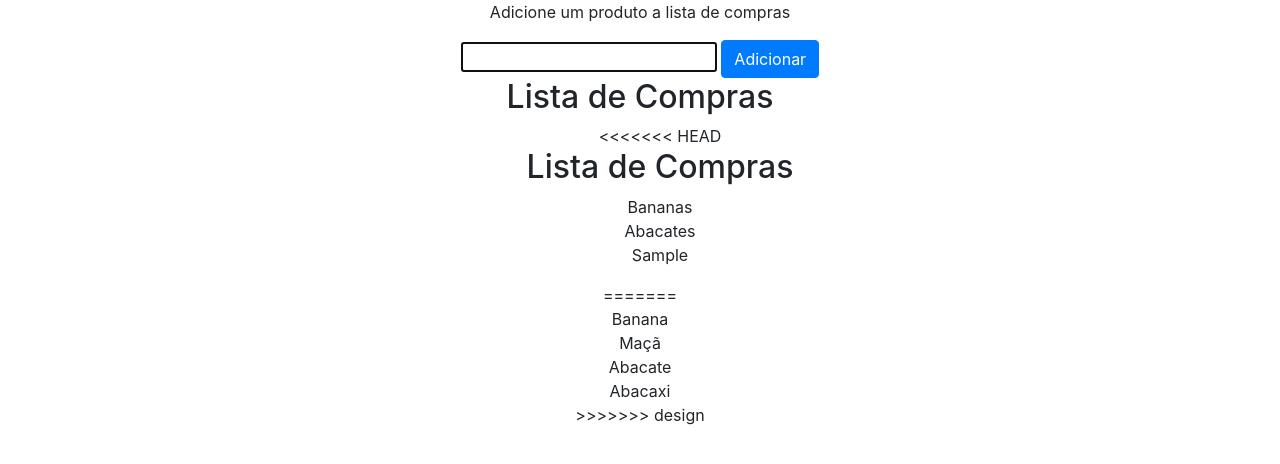
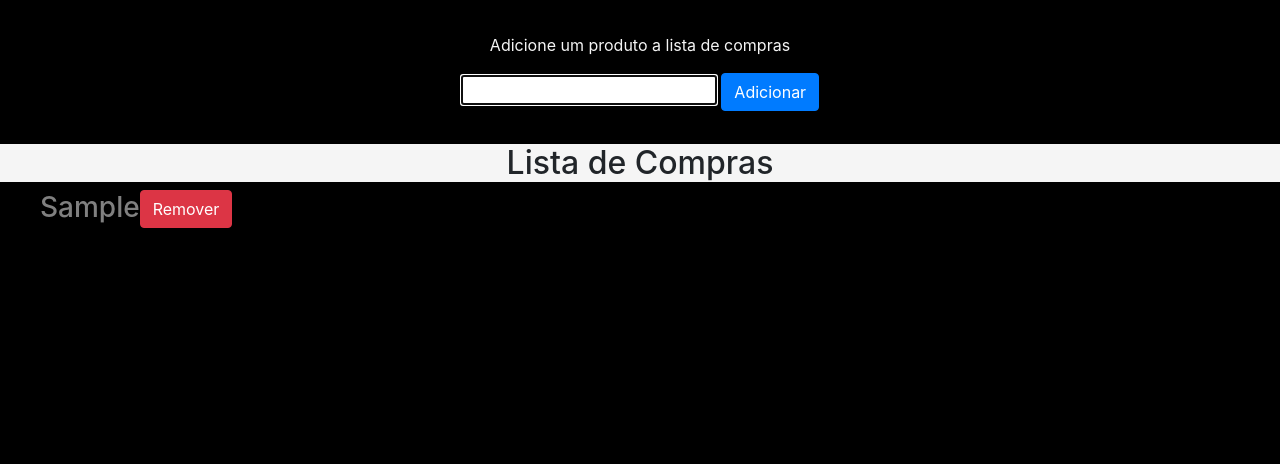
Before and after one commit to Jonacir2521/Trabalho_Sistemas_5, a plain HTML site: page Index.html in a window 1280 px wide. Both pictures are taken after typing "Sample" into the empty fields and a click on the button "Adicionar". Drawn offline with nearby package versions, Linux system fonts and the light colour scheme.

Commit message:
Ultima versão

```diff
--- a/Index.html
+++ b/Index.html
@@ -11,26 +11,19 @@
         }
     </style>
 </head>
-<body>
+<body style="background-color: black;">
     <div id="Conteudo" style="text-align: center;">
-        <p>Adicione um produto a lista de compras</p>
+        <hr>
+        <p style="color: whitesmoke;">Adicione um produto a lista de compras</p>
         <input type="text" id="citacao">
         <button class="btn btn-primary" id="btn">Adicionar</button>
-        <h2>Lista de Compras</h2>
-        <ul id="Lista">
-<<<<<<< HEAD
-            <h2>Lista de Compras</h2>
-            <li>Bananas</li>
-            <li>Abacates</li>
-        </ul>
-
-=======
-            <li>Banana</li>
-            <li>Maçã</li>
-            <li>Abacate</li>
-            <li>Abacaxi</li>
-        </ul>
->>>>>>> design
+        <hr>
+            <h2 style="background-color: whitesmoke;">Lista de Compras</h2>
+            <h3>
+                <ul style="text-align: left; color: gray;" id="Lista">
+            </ul>
+            </h3>
+        <hr>
     </div>
 
     <script>
@@ -42,6 +35,16 @@
             var li = document.createElement("LI");
             li.innerText = citacao.value;
 
+            var btnRemove = document.createElement("button");
+            btnRemove.innerText = "Remover";
+            btnRemove.className = "btn btn-danger";
+
+            btnRemove.addEventListener("click", () =>{
+               lista.removeChild(li);
+            });
+
+            li.appendChild(btnRemove);
+
             var lista = document.getElementById("Lista");
             lista.appendChild(li);
             citacao.value = "";
@@ -49,6 +52,8 @@
         });
     </script>
 
-
+<script src="https://code.jquery.com/jquery-3.4.1.slim.min.js" integrity="sha384-J6qa4849blE2+poT4WnyKhv5vZF5SrPo0iEjwBvKU7imGFAV0wwj1yYfoRSJoZ+n" crossorigin="anonymous"></script>
+<script src="https://cdn.jsdelivr.net/npm/popper.js@1.16.0/dist/umd/popper.min.js" integrity="sha384-Q6E9RHvbIyZFJoft+2mJbHaEWldlvI9IOYy5n3zV9zzTtmI3UksdQRVvoxMfooAo" crossorigin="anonymous"></script>
+<script src="https://stackpath.bootstrapcdn.com/bootstrap/4.4.1/js/bootstrap.min.js" integrity="sha384-wfSDF2E50Y2D1uUdj0O3uMBJnjuUD4Ih7YwaYd1iqfktj0Uod8GCExl3Og8ifwB6" crossorigin="anonymous"></script>
 </body>
 </html>
```
